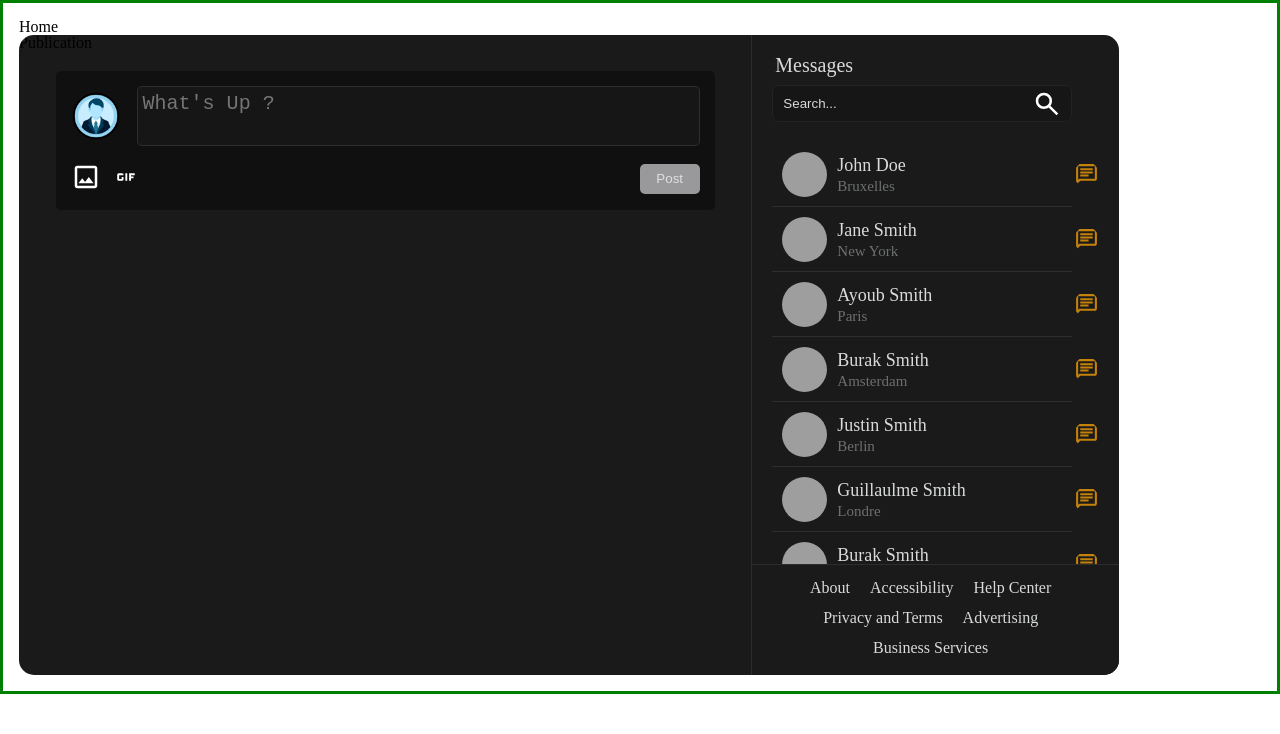
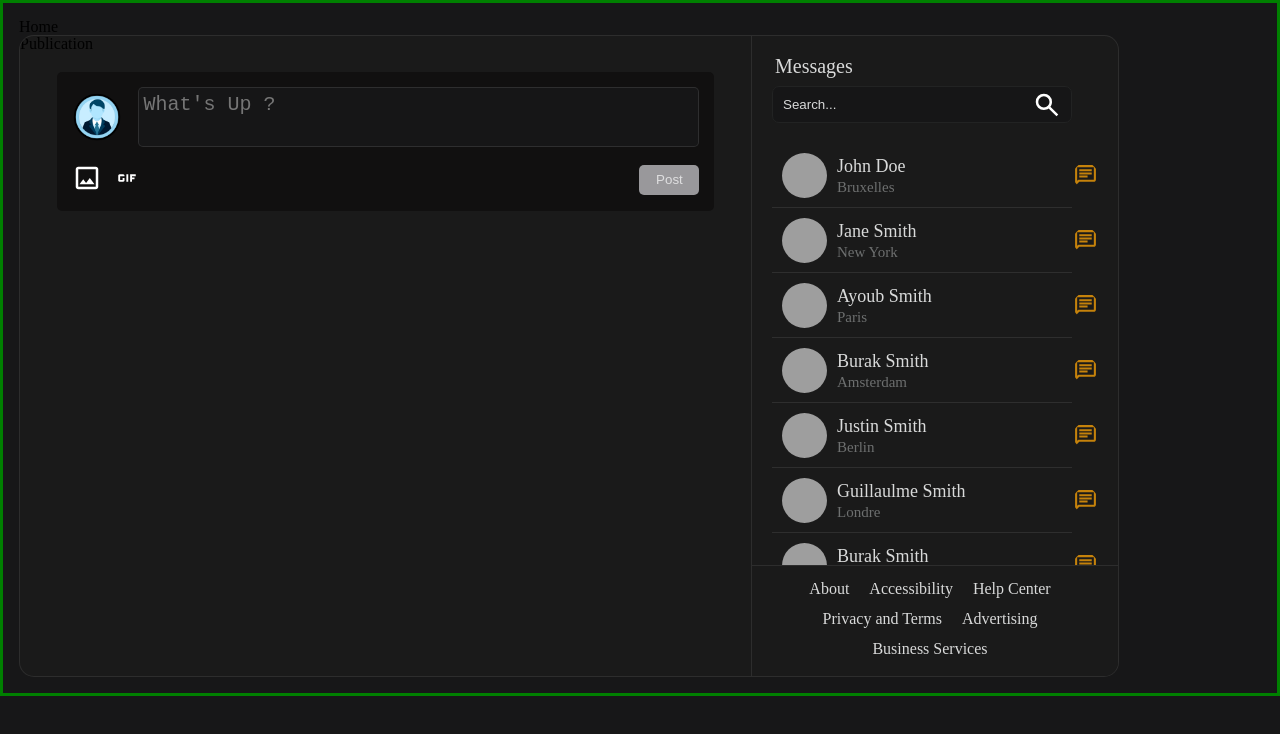
Before and after one commit to JustinDR96/thebookface-flow, a React (Vite) app in the folder Client/: page / in a window 1280 px wide. Shown: the top 734 px of the page. Built offline with nearby package versions, Linux system fonts and the light colour scheme; grey boxes are pictures that could not be loaded.

Commit message:
style figma mockup

```diff
--- a/Client/src/components/main_container/Main_Container.scss
+++ b/Client/src/components/main_container/Main_Container.scss
@@ -2,6 +2,7 @@
   display: grid;
   grid-template-columns: 2fr 1fr;
   background-color: #1a1a1a;
+  border: solid 1px rgba(217, 218, 218, 0.1);
   border-radius: 15px;
   overflow: hidden;
   max-width: 1100px;
--- a/Client/src/components/message/Message.scss
+++ b/Client/src/components/message/Message.scss
@@ -3,6 +3,7 @@
   padding-left: 20px;
   font-size: 20px;
   overflow: auto;
+  overflow-x: hidden;
   height: 80vh;
   .message-title {
     color: #d9dada;
--- a/Client/src/styles/App.scss
+++ b/Client/src/styles/App.scss
@@ -10,6 +10,7 @@ html {
   max-width: 1440px;
   min-height: 100vh;
   font-size: 16px;
+  background-color: #171718;
 }
 
 body {
```
